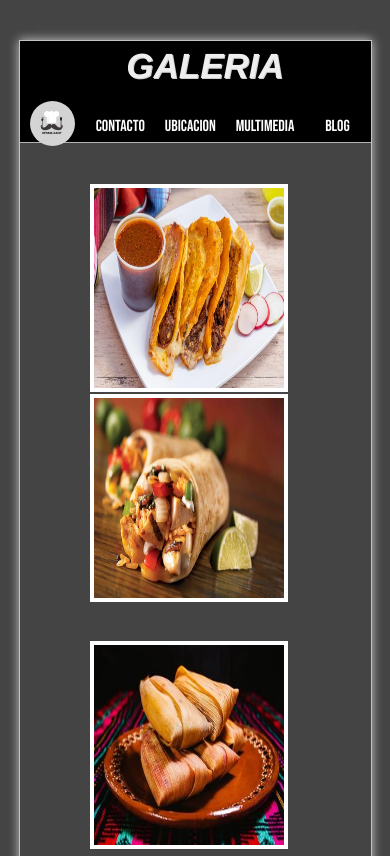
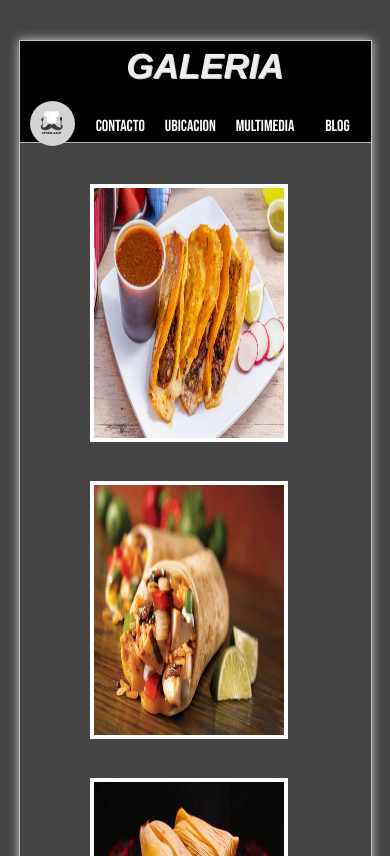
Before and after one commit to LuxDavid/Proyecto-FINAL, a website: page pages/videos_y_fotos.html in a window 390 px wide. Shown: the top 856 px of the page. Drawn offline with Linux system fonts and the light colour scheme.

Commit message:
conclusion del responsive de la galeria

```diff
--- a/css/responsive.css
+++ b/css/responsive.css
@@ -44,7 +44,15 @@
 
     #multimedia{
     grid-template-columns: repeat(2, 40%);
-    grid-template-rows: 200px 200px;
+
+    }
+
+    .ilustracion img{
+    height: 250px;
+    }
+
+    .ilustracion .video{
+    height: 250px;
     }
 
 }
@@ -158,7 +166,6 @@
 
     #multimedia {
     grid-template-columns: 60%;
-    grid-template-rows: 200px;
     flex-wrap: 25px;
     padding-top: 25px;
     }
--- a/scss/_videos_y_fotos.scss
+++ b/scss/_videos_y_fotos.scss
@@ -36,9 +36,9 @@ img{
 
 .video{
 
-    width: 100%;
-    height: $altura-en-multimedia;
-    border: $borde-multimedia;
+width: 100%;
+height: $altura-en-multimedia;
+border: $borde-multimedia;
 
 &:hover{
 border:4px solid orangered;
```
